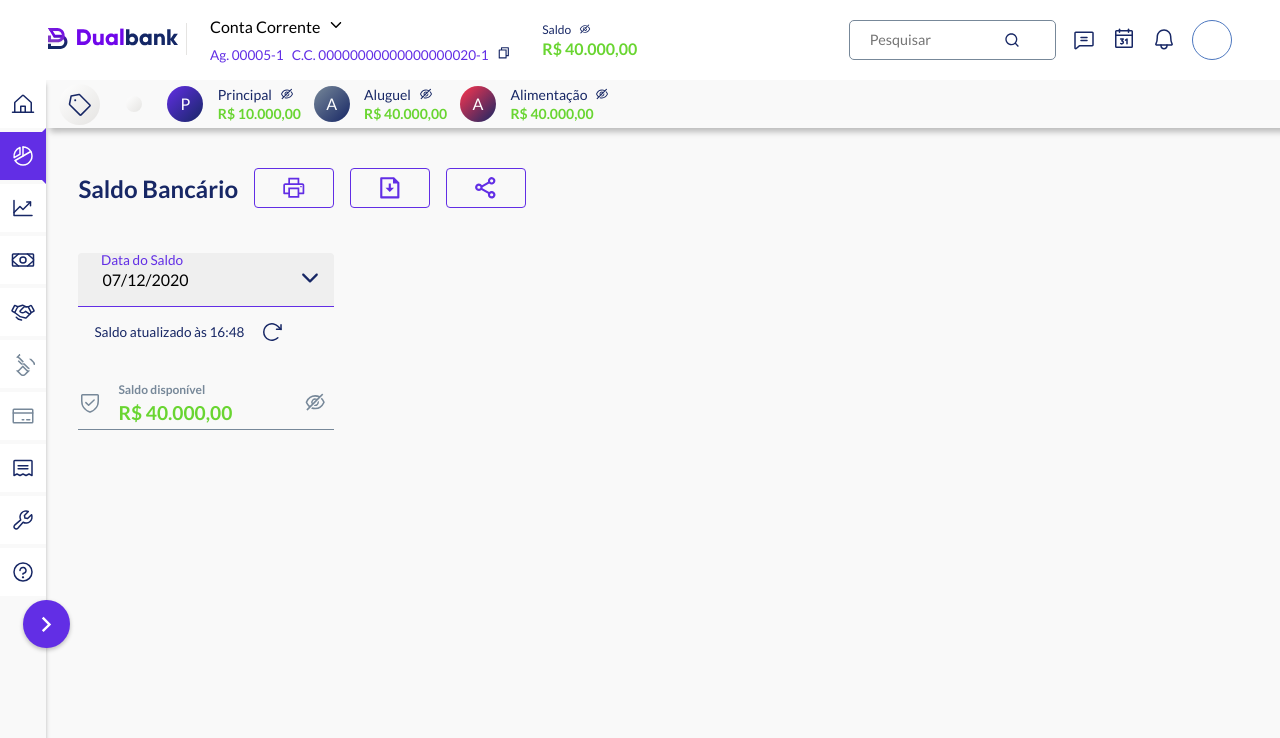
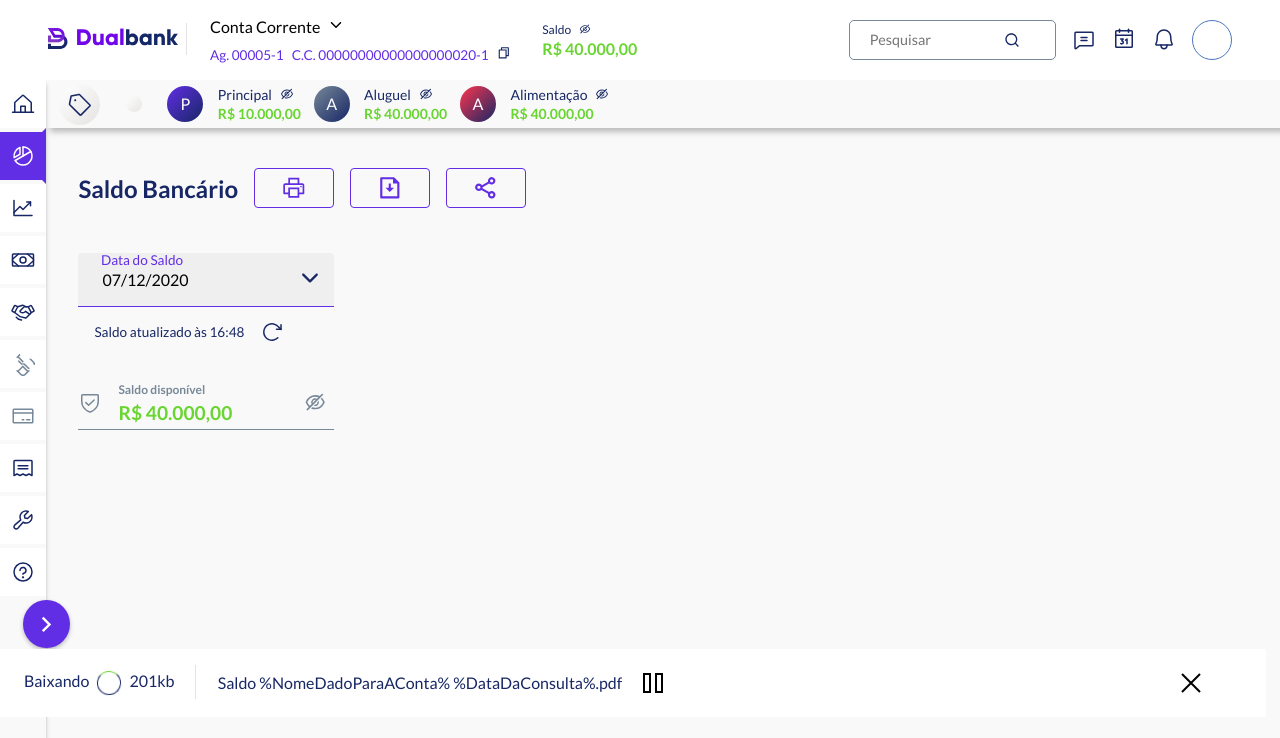
Before and after one commit to Thiago-spart/bank-dashboard, a Next.js app: page / in a window 1280 px wide. Both pictures are taken after a click on the button 390 px from the left and 188 px from the top of the page. Shown: the top 738 px of the page. Built offline with nearby package versions, Linux system fonts and the light colour scheme.

Commit message:
Create DownloadModal component

```diff
--- /dev/null
+++ b/src/components/HomeSection/components/DownloadModal/index.tsx
@@ -0,0 +1,31 @@
+import { useState } from "react";
+import { GrClose, GrPause, GrPlay } from "react-icons/gr";
+import { LoadingDiv } from "../LastAmount/styles";
+
+import { Container, Button } from "./styles";
+
+interface DownloadModalProps {
+  visible: string;
+}
+
+export const DonwloadModal = ({ visible }: DownloadModalProps) => {
+  const [playDownload, setPlayDownload] = useState(true);
+
+  function handlePlayDownload() {
+    setPlayDownload(!playDownload);
+  }
+  return (
+    <Container visible={visible}>
+      <span>
+        Baixando <LoadingDiv /> 201kb
+      </span>
+      <span> Saldo %NomeDadoParaAConta% %DataDaConsulta%.pdf</span>
+      <Button onClick={handlePlayDownload}>
+        {playDownload ? <GrPause /> : <GrPlay />}
+      </Button>
+      <Button>
+        <GrClose />
+      </Button>
+    </Container>
+  );
+};
--- /dev/null
+++ b/src/components/HomeSection/components/DownloadModal/styles.ts
@@ -0,0 +1,52 @@
+import styled from 'styled-components'
+
+export const Container = styled.div<{ visible: string }>`
+	display: ${({ visible }) => visible === "false" ? "none" : "flex"};
+	position: absolute;
+	width: 1266px;
+	height: 68px;
+	left: -78.5px;
+	top: 480.5px;
+	background: var(--white);
+	z-index: 10;
+	gap: 1.2rem;
+	align-items: center;
+
+	svg {
+		color: var(--dark-blue);
+	}
+
+	> span {
+		margin-left: 1.5rem;
+		display: flex;
+		gap: 0.5rem;
+
+		&::after {
+		content: '';
+		height: 50%;
+		position: absolute;
+		bottom: 18px;
+		left: 195px;
+		border-right: 1px solid var(--logo-board);
+		}
+	}
+`
+
+export const Button = styled.button`
+	width: 24px;
+	height: 67px;
+	display: flex;
+	align-items: center;
+	justify-content: center;
+	background: transparent;
+	border: none;
+
+	svg {
+		font-size: 24px;
+	}
+
+	&:last-child {
+		margin-left: auto;
+		margin-right: 5%;
+	}
+`
--- a/src/components/HomeSection/index.tsx
+++ b/src/components/HomeSection/index.tsx
@@ -14,12 +14,18 @@ import {
   TitleDiv,
 } from "./styles";
 import { AmountField } from "./components/AmountField";
+import { DonwloadModal } from "./components/DownloadModal";
 
 export const HomeSection = () => {
   const [isDropdownOpen, setIsDropdownOpen] = useState(false);
+  const [isModalVisible, setIsModalVisible] = useState(false);
 
   function handleIsDropdownOpen() {
     setIsDropdownOpen(!isDropdownOpen);
+  }
+
+  function handleIsModalVisible() {
+    setIsModalVisible(!isModalVisible);
   }
 
   return (
@@ -29,7 +35,7 @@ export const HomeSection = () => {
         <Bottom type="button">
           <AiOutlinePrinter />
         </Bottom>
-        <Bottom type="button">
+        <Bottom type="button" onClick={handleIsModalVisible}>
           <RiFileDownloadLine />
         </Bottom>
 
@@ -55,6 +61,8 @@ export const HomeSection = () => {
       <LastAmount />
 
       <AmountField />
+
+      <DonwloadModal visible={isModalVisible.toString()} />
     </Container>
   );
 };
--- a/src/components/HomeSection/styles.ts
+++ b/src/components/HomeSection/styles.ts
@@ -5,6 +5,7 @@ export const Container = styled.section`
 	flex-direction: column;
 	gap: 2rem;
 	margin: 2.5rem 2rem;
+	position: relative;
 `
 
 export const TitleDiv = styled.div`
```
